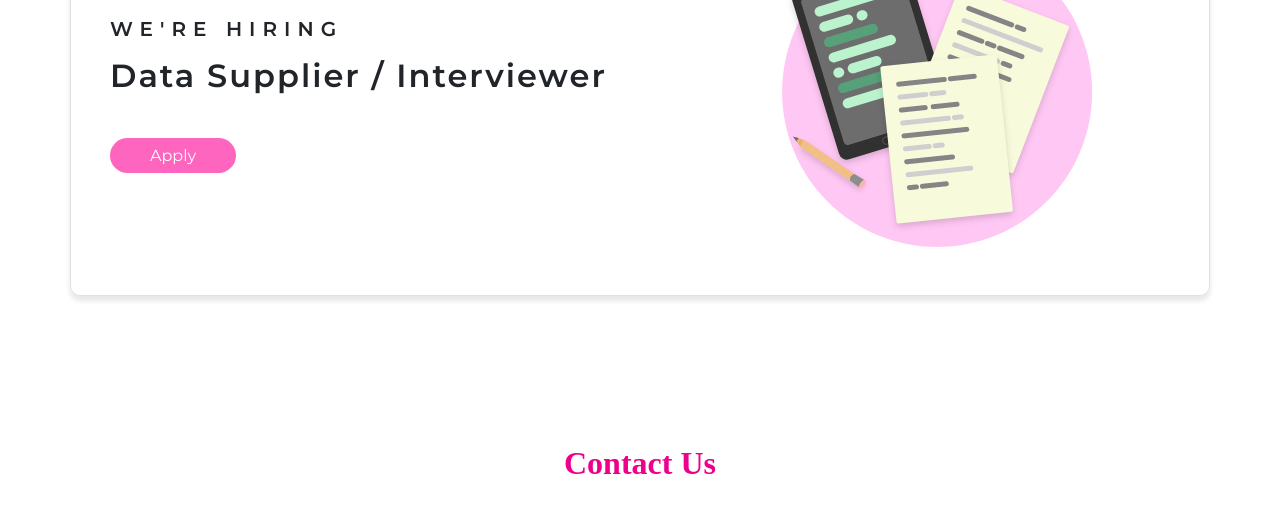
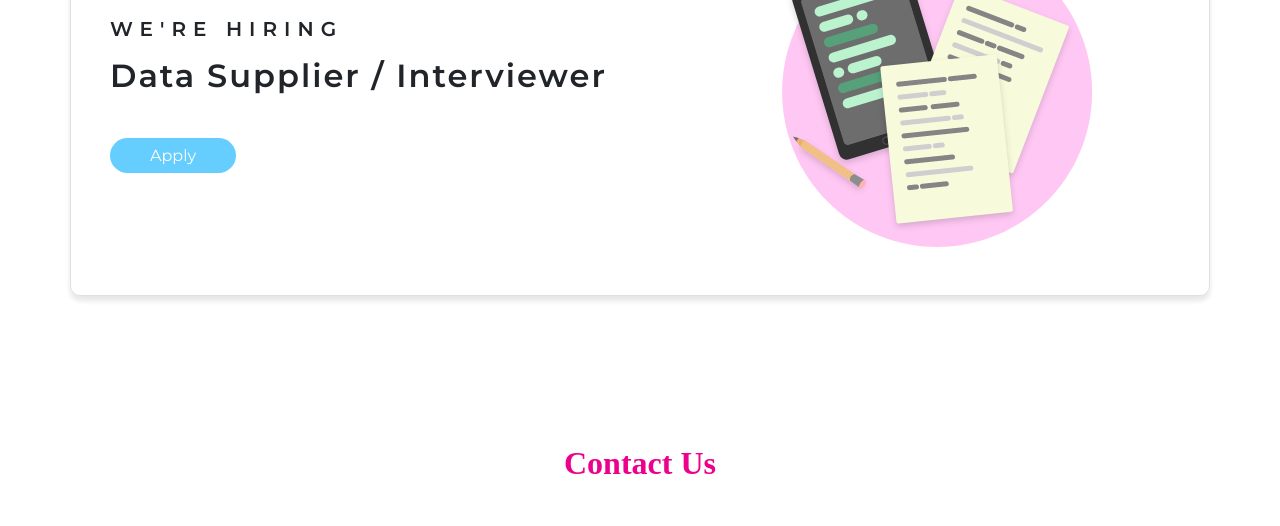
Before and after one commit to okawidiawan/victory, a plain HTML site: page index.html in a window 1280 px wide. Shown: the part 1180-1706 px from the top of the page. Drawn offline with nearby package versions, Linux system fonts and the light colour scheme.

Commit message:
merubah warna tombol apply

```diff
--- a/css/style.css
+++ b/css/style.css
@@ -146,7 +146,7 @@ a.btn.btn-block.btn-sm.w-sm-auto:hover {
 
 .hiring a {
     text-decoration: none;
-    background-color: #FE65BF;
+    background-color: #65cefe;
     color: white;
     padding: 8px 40px;
     border-radius: 20px;
```
